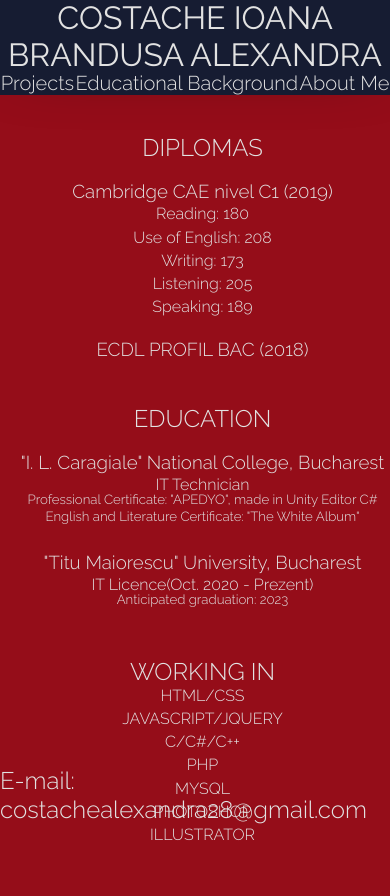
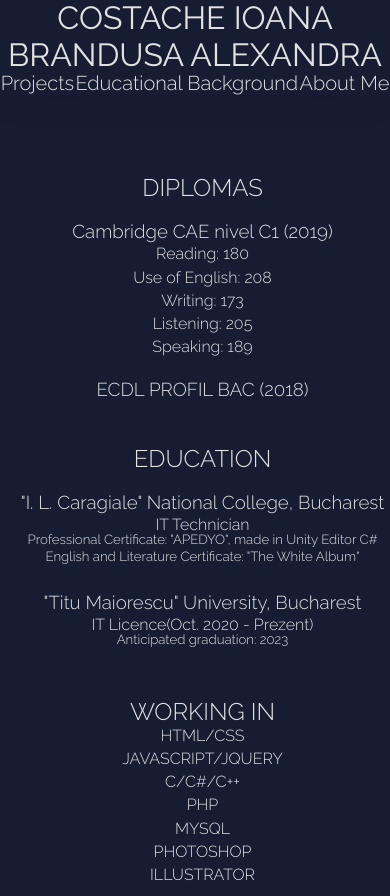
Before and after one commit to c1ba/portofolio, a React (Create React App) app: page /portofolio/e_b in a window 390 px wide. Before the commit the page ends 856 px from the top, so only its background shows below. Built offline with nearby package versions, Linux system fonts and the light colour scheme.

Commit message:
Next Commit

```diff
--- a/src/App.css
+++ b/src/App.css
@@ -122,11 +122,14 @@ hr {
 }
 
 @media screen and (max-width: 933px) {
+  body, html {
+    overflow-y: scroll !important;
+  }
   .nav {
-    -webkit-box-orient: horizontal !important;
-    -webkit-box-direction: normal !important;
-        -ms-flex-direction: row !important;
-            flex-direction: row !important;
+    -webkit-box-orient: horizontal;
+    -webkit-box-direction: normal;
+        -ms-flex-direction: row;
+            flex-direction: row;
     -ms-flex-pack: distribute !important;
         justify-content: space-around !important;
     height: auto;
@@ -134,6 +137,7 @@ hr {
     z-index: 3;
     margin-top: 27px;
     background-color: #161c32;
+    margin-top: 50px !important;
   }
   .nav li {
     font-size: 20px;
@@ -157,7 +161,6 @@ hr {
   }
   .text_box {
     width: 100% !important;
-    background-color: transparent !important;
   }
   .projects h2 {
     font-size: 25px !important;
@@ -172,7 +175,7 @@ hr {
     margin-top: 63px !important;
   }
   .content {
-    margin-top: 125px;
+    margin-top: 165px !important;
   }
 }
 
@@ -213,4 +216,19 @@ hr {
     margin-right: 0px;
   }
 }
+
+@media screen and (max-width: 388px) {
+  .nav {
+    -webkit-box-orient: vertical !important;
+    -webkit-box-direction: normal !important;
+        -ms-flex-direction: column !important;
+            flex-direction: column !important;
+  }
+  .nav li {
+    margin: 10px auto;
+  }
+  .content {
+    margin-top: 235px !important;
+  }
+}
 /*# sourceMappingURL=App.css.map */
--- a/src/App.js
+++ b/src/App.js
@@ -72,9 +72,17 @@ const contact={
   height: 'auto',
 }
 
-const openingText={
+let openingText={
   textAlign: 'center',
   fontWeight: '400'
+}
+
+if (window.innerWidth <= 388){
+  openingText={
+    textAlign: 'center',
+    fontWeight: '400',
+    fontSize: '20px'
+  }
 }
 
 if(window.innerWidth >= 933){
--- a/src/App.scss
+++ b/src/App.scss
@@ -105,14 +105,19 @@ h1, h2, h3, h4, h5, h6, p, a {
   }
 
   @media screen and(max-width: 933px){
+    body, html {
+      overflow-y: scroll !important;
+    }
+
     .nav{
-      flex-direction: row !important;
+      flex-direction: row;
       justify-content: space-around !important;
       height: auto;
       width: 100%;
       z-index: 3;
       margin-top: 27px;
       background-color: #161c32;
+      margin-top: 50px !important;
 
       li{
         font-size: 20px;
@@ -142,7 +147,6 @@ h1, h2, h3, h4, h5, h6, p, a {
 
     .text_box{
       width: 100% !important;
-      background-color: transparent !important;
     }
 
     .projects{
@@ -161,7 +165,7 @@ h1, h2, h3, h4, h5, h6, p, a {
     }
 
     .content {
-      margin-top: 125px;
+      margin-top: 165px !important;
     }
   }
 
@@ -183,3 +187,16 @@ h1, h2, h3, h4, h5, h6, p, a {
     from{margin-left: -1000px; margin-right: 1000px;}
     to{margin-left: 0px; margin-right: 0px;}
   }
+
+  @media screen and (max-width: 388px){
+    .nav{
+      flex-direction: column !important;
+      li{
+        margin: 10px auto;
+      }
+    }
+
+    .content {
+      margin-top: 235px !important;
+    }
+  }
--- a/src/pgs/about_me.js
+++ b/src/pgs/about_me.js
@@ -5,7 +5,7 @@ export default class AboutMe extends React.Component {
   render() {
     return (
         <div style={box} className="text_box">
-        <div className="content">
+        <div className="content" style={content}>
         <h3 style={textStyleFirstP}>First of all, I'll be honest: I don't like fancy words, so don't expect some formal language out of this description.</h3>
          <h3 style={textStyle}>I'm currently a student at a Computer Science Faculty and looking to make money out of my passion and fill this portofolio.
            I've always seen programming as not just a method for antepreneurs to expand their businesses, but also a way to send a message to people.
@@ -37,7 +37,7 @@ const textStyle={
     marginRight: '20px'
 }
 
-const box={
+let box={
     width: '500px',
     height: '100%',
     marginTop: '-18px',
@@ -47,3 +47,21 @@ const box={
     backgroundSize: 'cover',
     animation: 'trans 1s forwards'
 }
+
+if(window.innerWidth <= 933){
+  box={
+    width: '500px',
+    height: '100%',
+    marginTop: '-18px',
+    position: 'absolute',
+    zIndex: '2',
+    backgroundImage: 'url('+bg+')',
+    backgroundSize: 'cover',
+    animation: 'trans 1s forwards',
+   height: 'auto'
+  }
+}
+
+const content={
+  marginTop: '150px'
+}
--- a/src/pgs/educational_background.js
+++ b/src/pgs/educational_background.js
@@ -41,7 +41,7 @@ export default class EducationalBackground extends Component {
   }
 }
 
-const box={
+let box={
     backgroundColor: '#161c32',
     width: '500px',
     height: '100%',
@@ -50,3 +50,16 @@ const box={
     zIndex: '2',
     animation: 'trans 1s forwards'
 }
+
+if(window.innerWidth <= 933){
+   box={
+    backgroundColor: '#161c32',
+    width: '500px',
+    height: '100%',
+    marginTop: '-18px',
+    position: 'absolute',
+    zIndex: '2',
+    animation: 'trans 1s forwards',
+    height: 'auto'
+   }
+}
```
Also changed, not shown: 1 other file (tests, documents, lock files or other folders).
